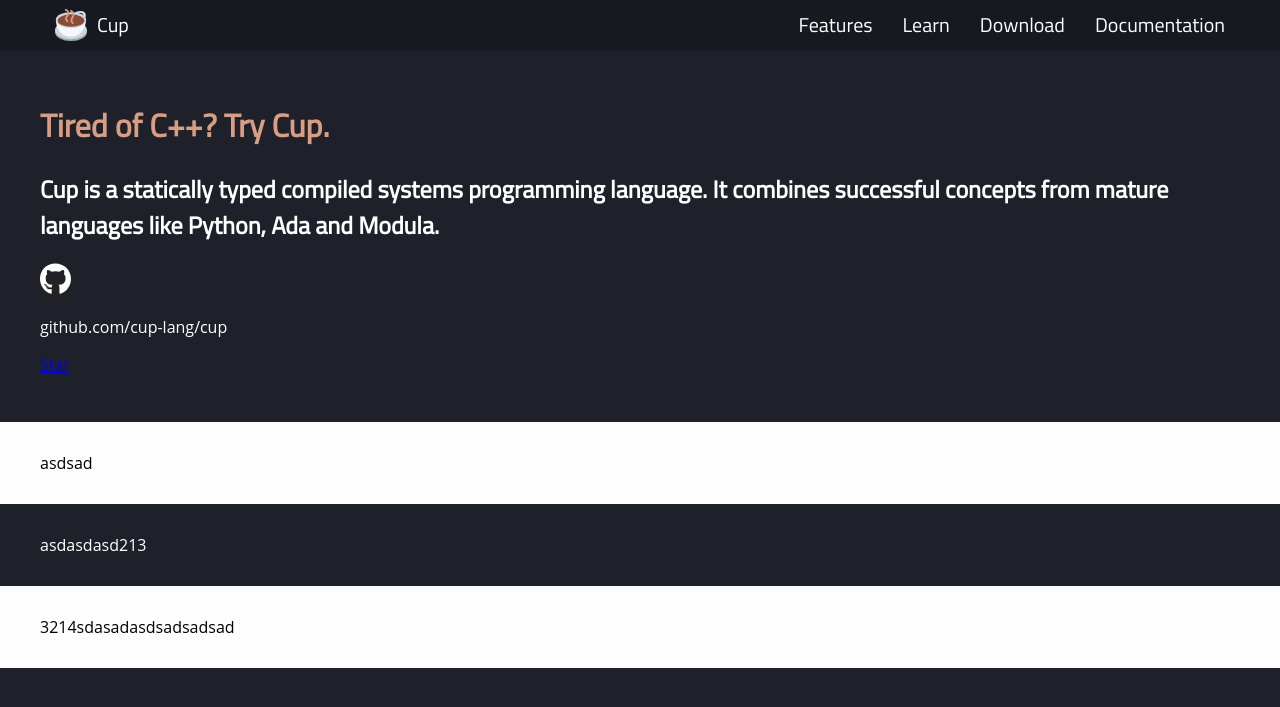
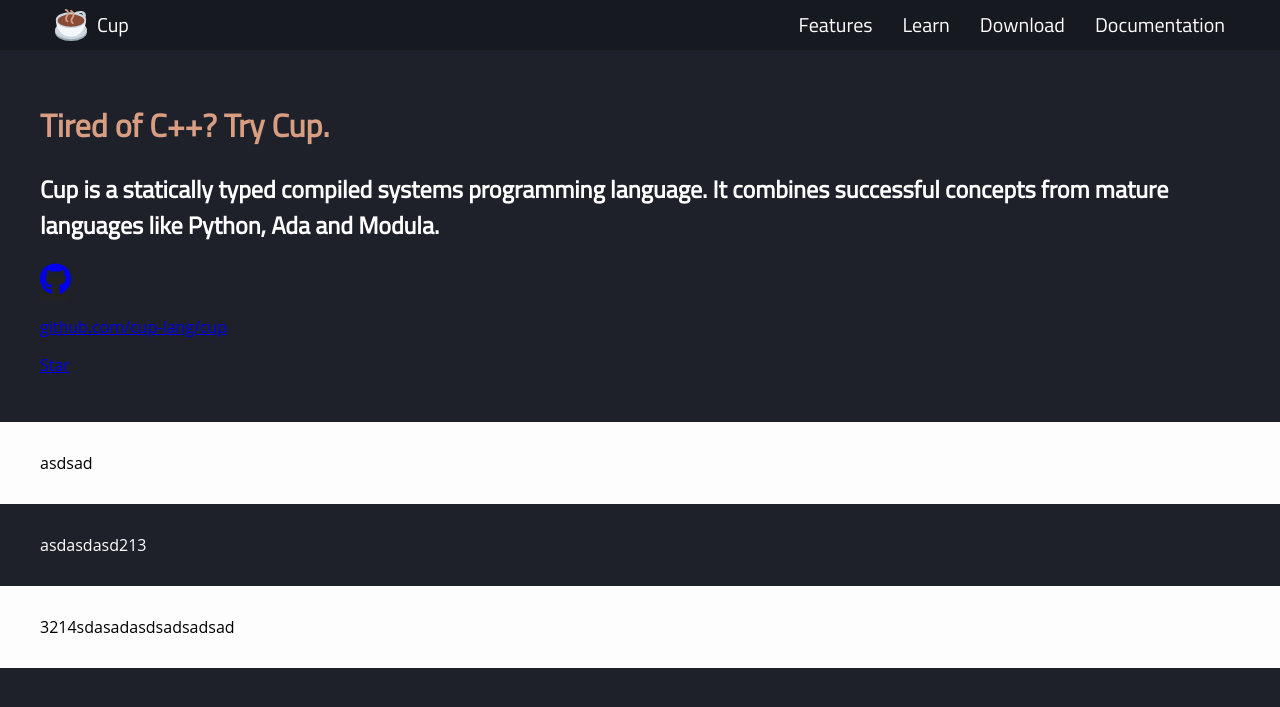
Before and after one commit to cup-lang/cup-lang.org, a Jekyll site: the page built from index.html, in a window 1280 px wide. Shown: the top 707 px of the page. Built offline with Jekyll 4.4.1, drawn with Linux system fonts in a browser that asks for light colours.

Commit message:
Update index.html

```diff
--- a/index.html
+++ b/index.html
@@ -8,7 +8,7 @@
             Cup is a statically typed compiled systems programming language.
             It combines successful concepts from mature languages like Python, Ada and Modula.
         </h2>
-        <a class="git-box">
+        <a class="git-box" target="_blank" href="https://github.com/cup-lang/cup">
             <svg class="git-svg" aria-hidden="true" focusable="false" role="img" xmlns="http://www.w3.org/2000/svg"
                 viewBox="0 0 496 512">
                 <path fill="currentColor"
```
